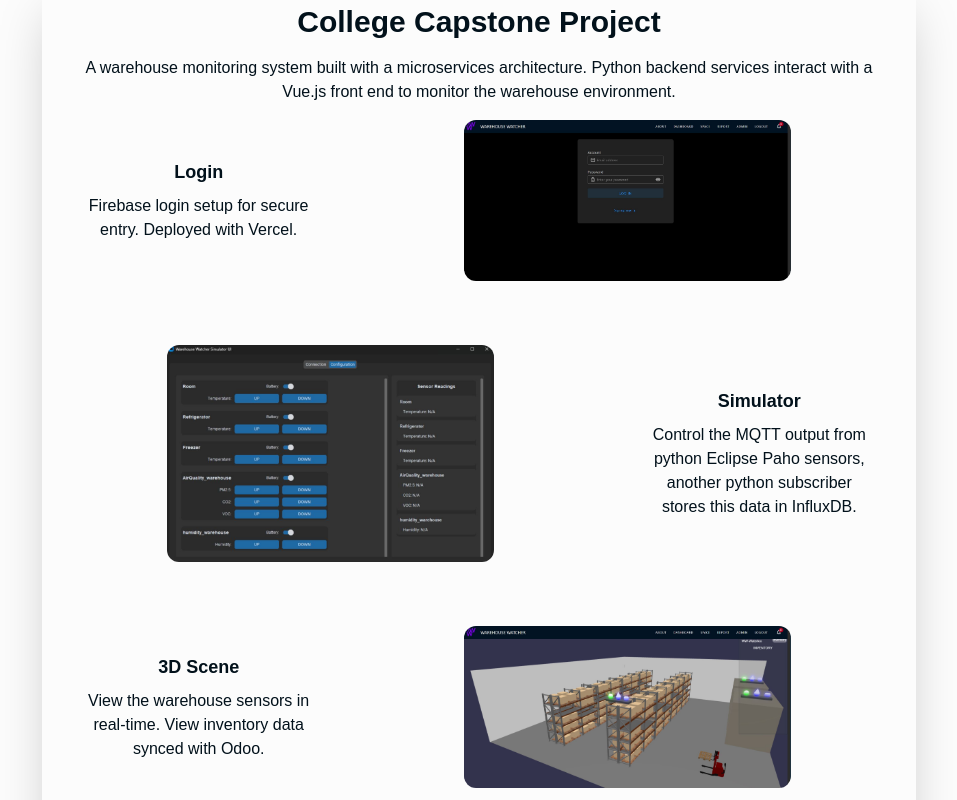
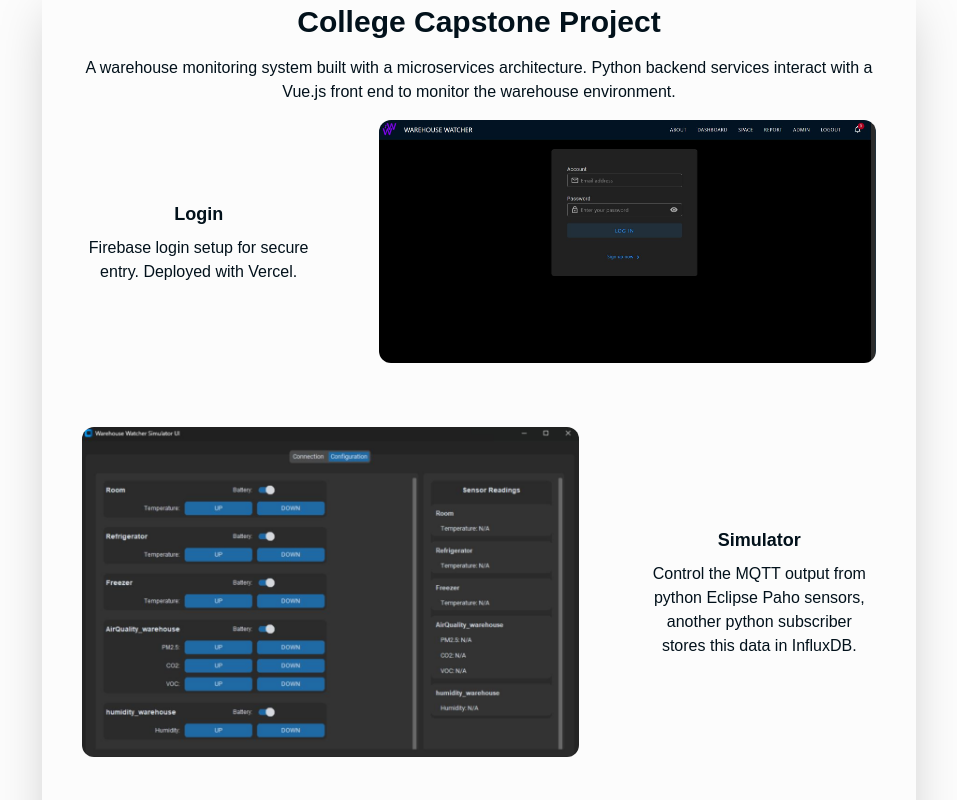
Before and after one commit to WilliamDAnderson/Portfolio-2, a Next.js app: page / in a window 1280 px wide. Shown: the part 1000-1800 px from the top of the page, without its empty margins (161-1118 px from the left). Built offline with nearby package versions, Linux system fonts and the light colour scheme.

Commit message:
Mostly fixed the small image sizes.

```diff
--- a/src/components/featureSection.tsx
+++ b/src/components/featureSection.tsx
@@ -16,7 +16,7 @@ interface FeatureSectionProps {
 }
 
 export default function FeatureSection({ feature, index }: FeatureSectionProps) {
-  const isOneImage = feature.image.length == 1;
+  const isOneImage = feature.image.length === 1;
 
   return (
     <motion.div
@@ -44,7 +44,7 @@ export default function FeatureSection({ feature, index }: FeatureSectionProps)
             <div
               key={idx}
               className={`relative overflow-hidden rounded-xl
-                ${isOneImage ? 'max-w-[66%] max-h-[66vh]' : 'w-[45%] max-h-[66vh]'}`}
+                ${isOneImage ? 'w-full max-w-[66vw] max-h-[66vh]' : 'w-[45%] max-h-[66vh]'}`}
             >
               <Image
                 src={img}
```
